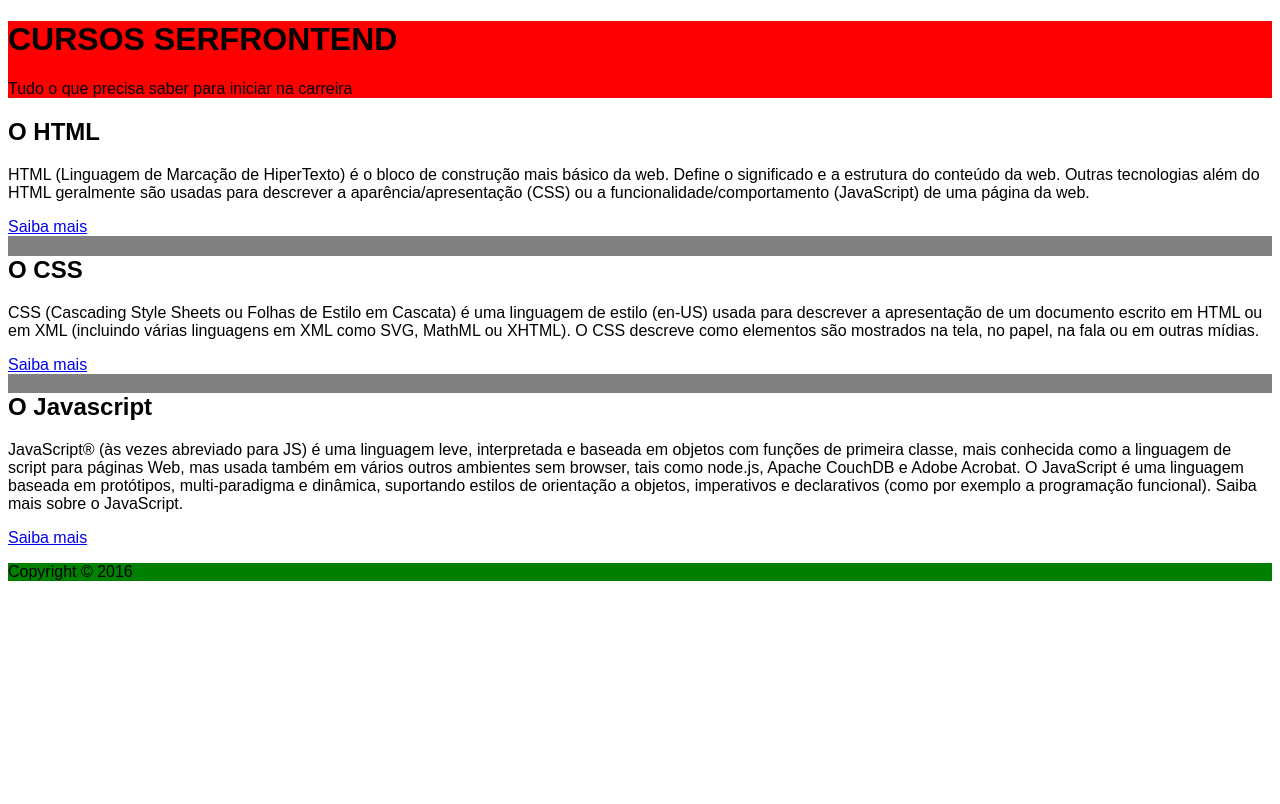
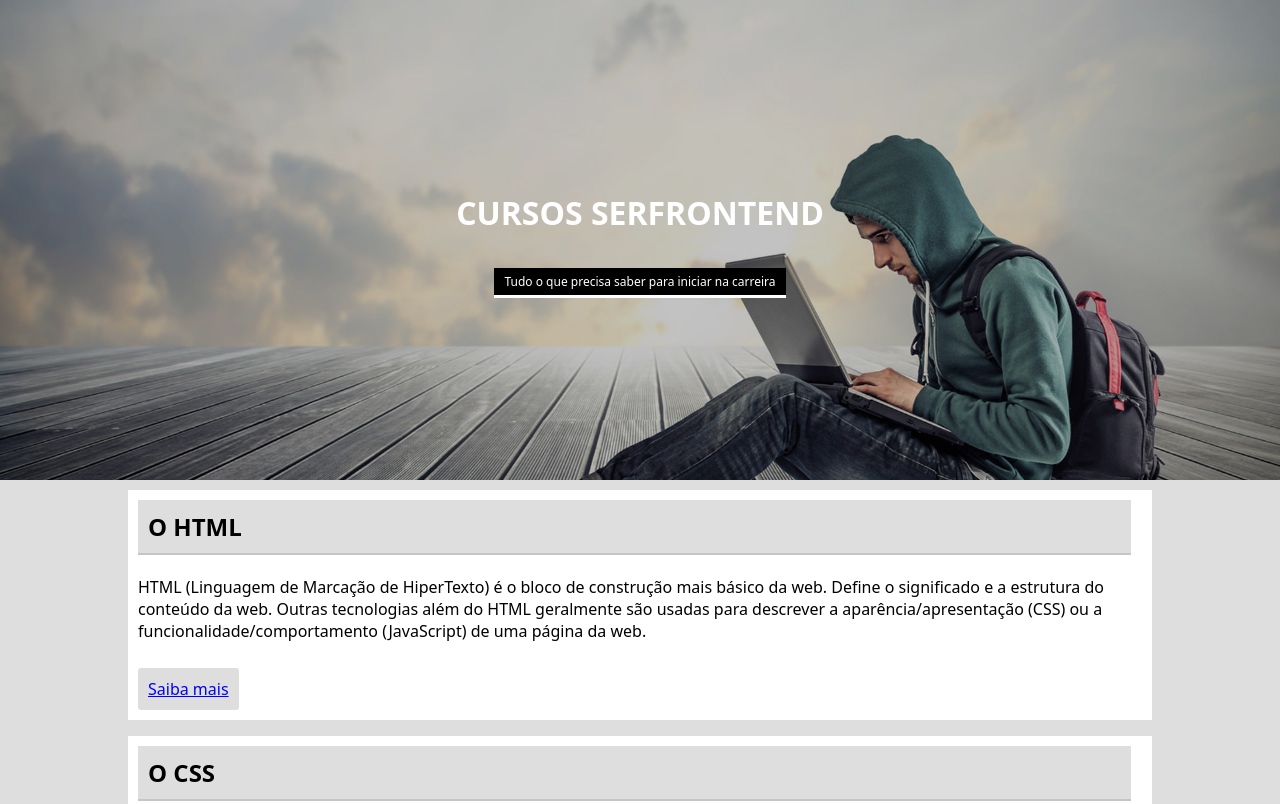
Before and after one commit to AndsonMaciel/projeto1-udemy, a plain HTML site: page index.html in a window 1280 px wide. Shown: the top 804 px of the page. Drawn offline with Linux system fonts and the light colour scheme.

Commit message:
Atualização branch Designer
Modificações do conteudo visual com CSS

```diff
--- a/css/style.css
+++ b/css/style.css
@@ -1,20 +1,67 @@
 body {
-    font-family: Arial, Helvetica, sans-serif;
-    background-image: url();
+    font-family: system-ui, -apple-system, BlinkMacSystemFont, 'Segoe UI', Roboto, Oxygen, Ubuntu, Cantarell, 'Open Sans', 'Helvetica Neue', sans-serif;
+    background-color: #dfdede;
+    margin: auto;
 }
 
 header {
-    background-color: red;
+    text-align: center;
+    background-image: url(../img/bg-3.jpg);
+    background-size: 100%;
+    padding: 170px;
+}
+
+h1 {
+    color: white;
+}
+
+.subtitle {
+    font-size: 12px;
+    color: white;
+    background-color: black;
+    display: inline-block;
+    padding: px;
+    border-bottom: 3px solid;
 }
 
 section {
-    background-color: gray;
+    width: 80%;
+    margin: auto;
 }
+
 
 article {
     background-color: white;
+    margin-top: 10px;
+
 }
 
+h2 {
+    display: inline-block;
+    background-color: #dfdede;
+    border-bottom: 2px solid #c6c4c4;
+    margin: 10px 10px 0 10px;
+    width: 95%;
+    padding: 10px;
+}
+
+p {
+    padding: 5px 10px;
+}
+
+a {
+    display: inline-block;
+    background-color: #dfdede;
+    padding: 10px;
+    color: blue;
+    margin-bottom: 5px;
+    border-radius: 3px;
+}
+
+
 footer {
-    background-color: green;
+    background-color: gray;
+    text-align: center;
+    color: white;
+    padding: 5px;
 }
--- a/index.html
+++ b/index.html
@@ -10,11 +10,12 @@
 <body>
     <header>
         <h1>CURSOS SERFRONTEND</h1>
-        <p>Tudo o que precisa saber para iniciar na carreira</p>
+        <p class="subtitle">Tudo o que precisa saber para iniciar na carreira</p>
     </header>
     <section>
         <article>
             <h2>O HTML</h2>
+
             <p>HTML (Linguagem de Marcação de HiperTexto) é o bloco de construção mais básico da web. Define o
                 significado e
                 a
@@ -26,6 +27,7 @@
 
         <article>
             <h2>O CSS</h2>
+
             <p>CSS (Cascading Style Sheets ou Folhas de Estilo em Cascata) é uma linguagem de estilo (en-US) usada para
                 descrever a apresentação de um documento escrito em HTML ou em XML (incluindo várias linguagens em XML
                 como
@@ -37,6 +39,7 @@
         </article>
         <article>
             <h2>O Javascript</h2>
+
             <p>JavaScript® (às vezes abreviado para JS) é uma linguagem leve, interpretada e baseada em objetos com
                 funções
                 de
@@ -54,4 +57,5 @@
         <p>Copyright © 2016</p>
     </footer>
 </body>
+
 </html>
```
